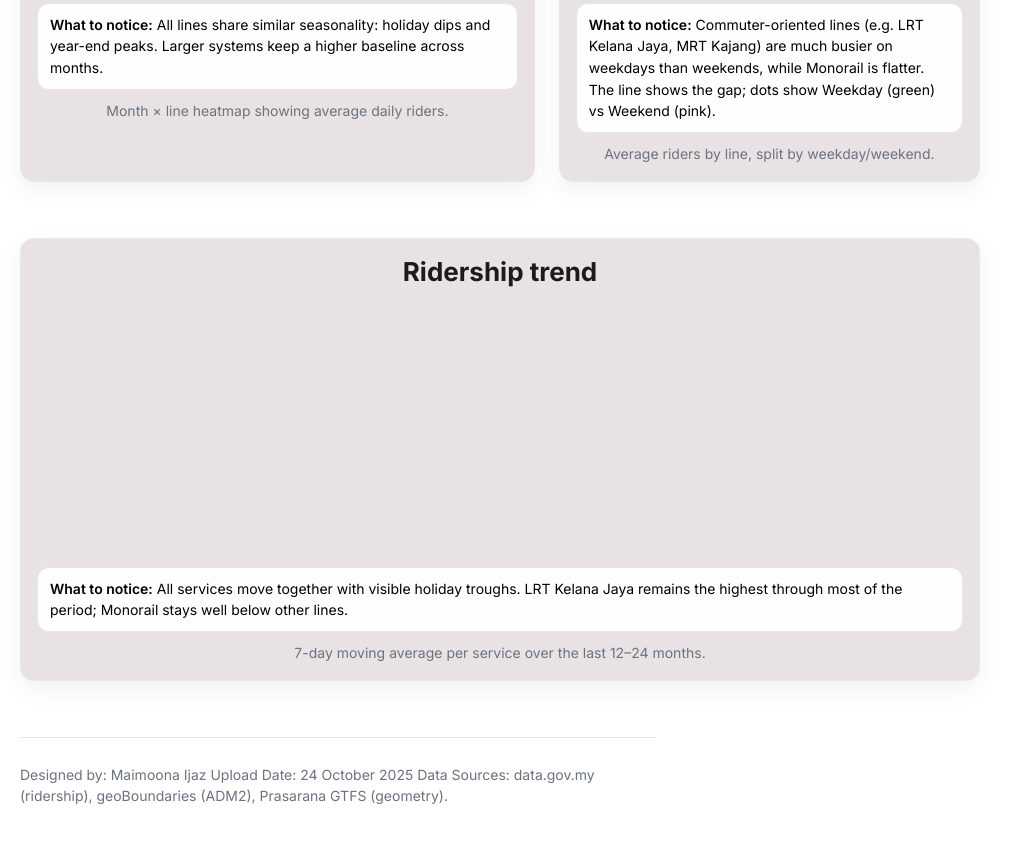
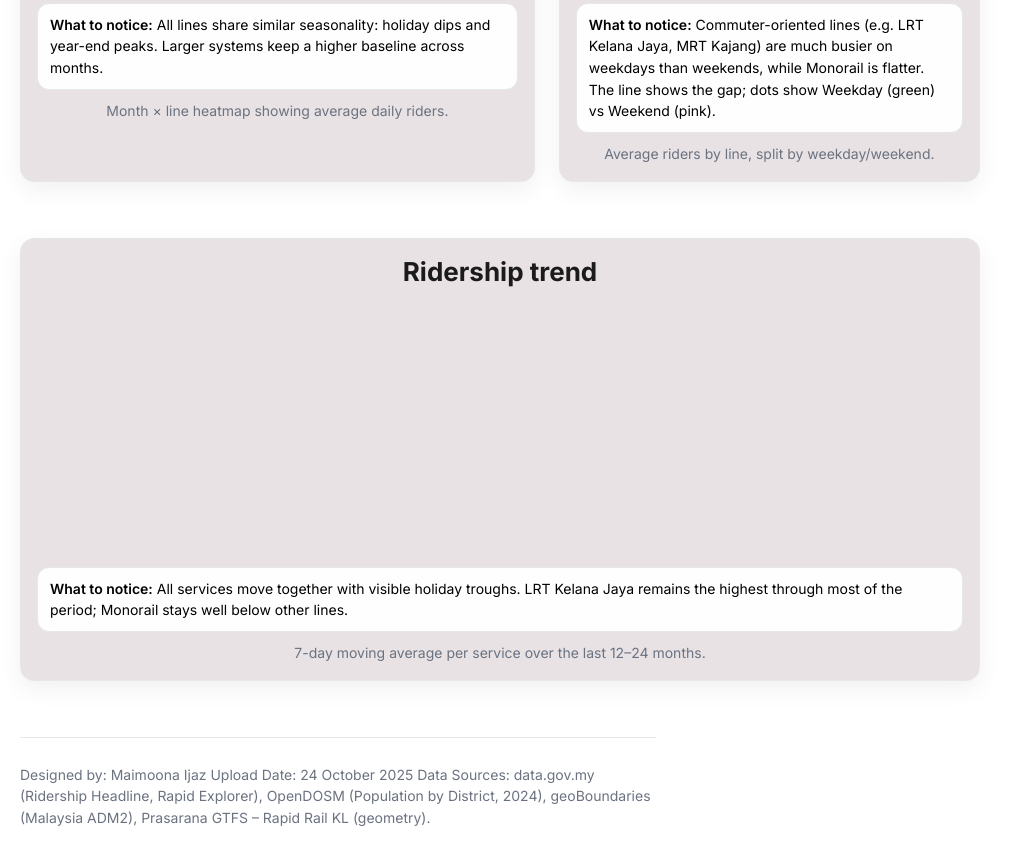
Before and after one commit to maimoonaijaz/FIT3179_Assignment2_Public_tranport_Maimoona_Ijaz, a plain HTML site: page index.html in a window 1280 px wide. Shown: the part 1020-1885 px from the top of the page, without its empty margins (0-1023 px from the left). Drawn offline with Linux system fonts and the light colour scheme; a script that the page names is missing.

Commit message:
Update index.html

```diff
--- a/index.html
+++ b/index.html
@@ -86,7 +86,11 @@
       <p>
         Designed by: Maimoona Ijaz
         Upload Date: 24 October 2025
-        Data Sources: data.gov.my (ridership), geoBoundaries (ADM2), Prasarana GTFS (geometry).
+        Data Sources:
+        data.gov.my (Ridership Headline, Rapid Explorer),
+        OpenDOSM (Population by District, 2024),
+        geoBoundaries (Malaysia ADM2),
+        Prasarana GTFS – Rapid Rail KL (geometry).
 
       </p>
     </footer>
```
